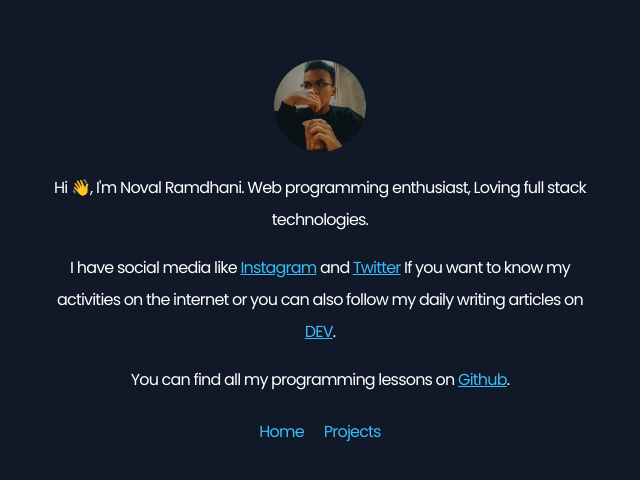
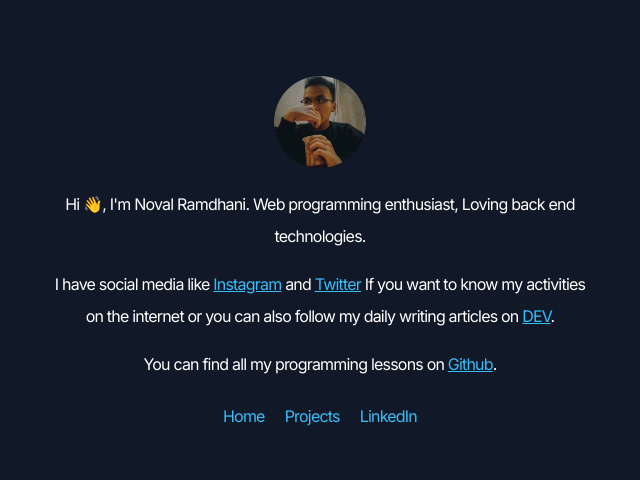
Before and after one commit to novalramdhani/noval.io, a React (Create React App) app: page / in a window 1280 px wide. Shown: the part 138-618 px from the top of the page, without its empty margins (320-960 px from the left). Built offline with nearby package versions, Linux system fonts and the light colour scheme.

Commit message:
modified

```diff
--- a/public/index.html
+++ b/public/index.html
@@ -16,9 +16,9 @@
     <meta name="google" content="notranslate" />
     <meta name="googlebot" content="index, follow" />
 
-    <link rel="preconnect" href="https://fonts.googleapis.com" />
-    <link rel="preconnect" href="https://fonts.gstatic.com" crossOrigin="true" />
-    <link href="https://fonts.googleapis.com/css2?family=Poppins&display=swap" rel="stylesheet">
+    <link rel="preconnect" href="https://fonts.googleapis.com">
+    <link rel="preconnect" href="https://fonts.gstatic.com" crossorigin>
+    <link href="https://fonts.googleapis.com/css2?family=Inter&display=swap" rel="stylesheet">
 
     <link rel="apple-touch-icon" href="%PUBLIC_URL%/logo192.png" />
     <link rel="manifest" href="%PUBLIC_URL%/manifest.json" />
--- a/src/components/Home.tsx
+++ b/src/components/Home.tsx
@@ -19,7 +19,7 @@ export default function Home() {
             <div className="leading-loose">
                 <p className="mt-4">
                     Hi 👋, I'm Noval Ramdhani. Web programming enthusiast,
-                    Loving full stack technologies.
+                    Loving back end technologies.
                 </p>
                 <p className="mt-4">
                     I have social media like{" "}
--- a/src/components/Menu.tsx
+++ b/src/components/Menu.tsx
@@ -5,6 +5,7 @@ export default function Menu() {
         <div className="mt-5 mb-5">
             <span className="text-sky-400"><Link to="/">Home</Link></span>
             <span className="text-sky-400 ml-5"><Link to="/projects">Projects</Link></span>
+            <span className="text-sky-400 ml-5"><a href="https://linkedin.com/in/novalramdhani/" target="_blank">LinkedIn</a></span>
         </div>
     )
 }
--- a/src/components/Projects.tsx
+++ b/src/components/Projects.tsx
@@ -5,7 +5,7 @@ import Menu from "./Menu";
 export default function Projects() {
     return (
         <Container customMaxWidth="max-w-[1220px]">
-            <h1 className="text-white font-bold text-lg uppercase mt-5">My projects</h1>
+            <h1 className="text-white font-bold text-lg uppercase mt-5">Projects</h1>
 
             <div className="w-full flex flex-wrap flex-col sm:flex-row justify-center items-center gap-4 mt-5">
                 <Card
--- a/tailwind.config.js
+++ b/tailwind.config.js
@@ -7,7 +7,7 @@ module.exports = {
   theme: {
     extend: {
       fontFamily: {
-        sans: ['Poppins', ...defaultTheme.fontFamily.sans],
+        sans: ['Inter', ...defaultTheme.fontFamily.sans],
       },
     },
   },
```
